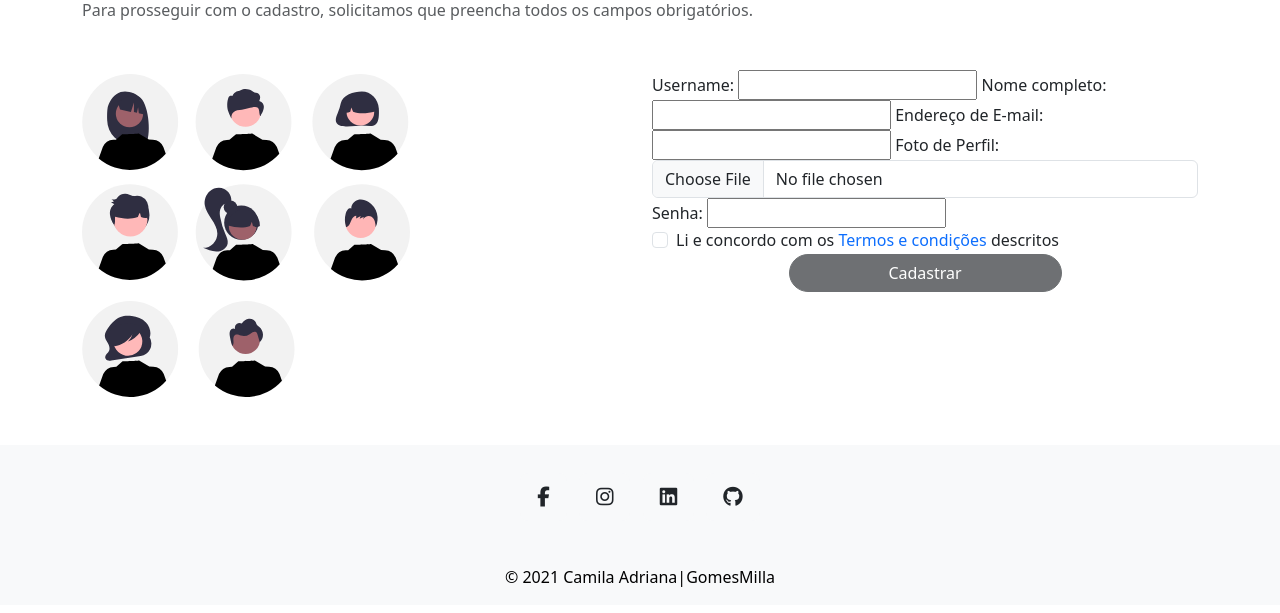
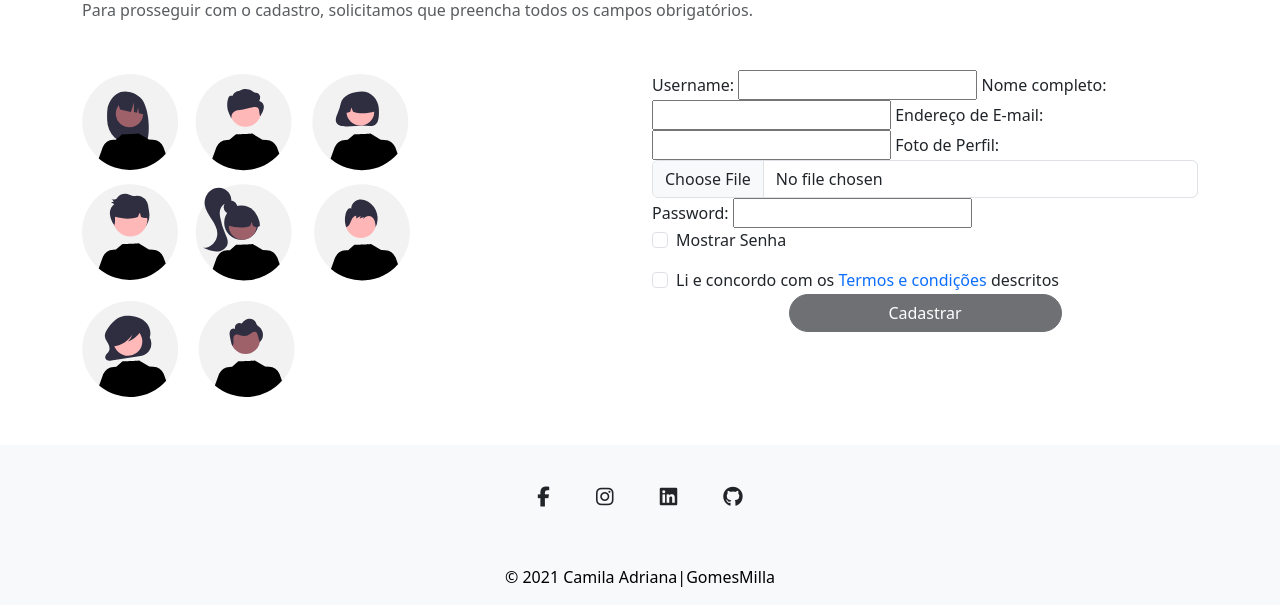
Before and after one commit to GomesMilla/maossolidarias, a Django app: page /users/criar-conta-fisico/ in a window 1280 px wide. Shown: the part 187-800 px from the top of the page. Run offline with Django 4.2, Linux system fonts and the light colour scheme; some libraries are stand-ins or nearby versions.

Commit message:
:pushpin: Adicionando funcionalidade de mostrar senha na criação de conta

```diff
--- a/apps/users/forms.py
+++ b/apps/users/forms.py
@@ -4,6 +4,7 @@ from users.models import User
 
 
 class PessoaJuridicaForm(forms.ModelForm):
+    password = forms.CharField(widget=forms.PasswordInput)
 
     def save(self, commit=True):
         user = super(PessoaJuridicaForm, self).save(commit=False)
@@ -28,6 +29,7 @@ class PessoaJuridicaEditarForm(forms.ModelForm):
         'cep','cidade' ,'bairro', 'rua', 'numero', 'complemento', 'paginadoperfil', 'linkdoperfil']
 
 class PessoaFisicaForm(forms.ModelForm):
+    password = forms.CharField(widget=forms.PasswordInput)
 
     def save(self, commit=True):
         user = super(PessoaFisicaForm, self).save(commit=False)
--- a/templates/users/fisica/createaccountfisica.html
+++ b/templates/users/fisica/createaccountfisica.html
@@ -70,6 +70,14 @@
                             {% csrf_token %}
                             {{form.media}}
                             {{ form|bootstrap }}
+                            <div class="mb-3">
+                                <div class="form-check">
+                                    <input type="checkbox" class="form-check-input" id="dropdownCheck3">
+                                    <label class="form-check-label" for="dropdownCheck3">
+                                        Mostrar Senha
+                                    </label>
+                                </div>
+                            </div>
                             <div class="form-check">
                                 <input type="checkbox" class="form-check-input" id="dropdownCheck2">
                                 <label class="form-check-label" for="dropdownCheck2">
@@ -108,6 +116,14 @@
             $("#botao").attr("disabled", "true");
         }
     });
+    $('#dropdownCheck3').click(function () {
+        if($(this).is(':checked')){
+            $("#id_password").attr("type", "text");
+        }
+        else {
+            $("#id_password").attr("type", "password");
+        }
+    })
 </script>
 
 {% endblock %}
```
Also changed, not shown: templates/users/juridico/createaccount.html (+16 -0 lines), media/ImagemPerfil/Camila_Adriana_0Y3XsKN.jpeg (added).
